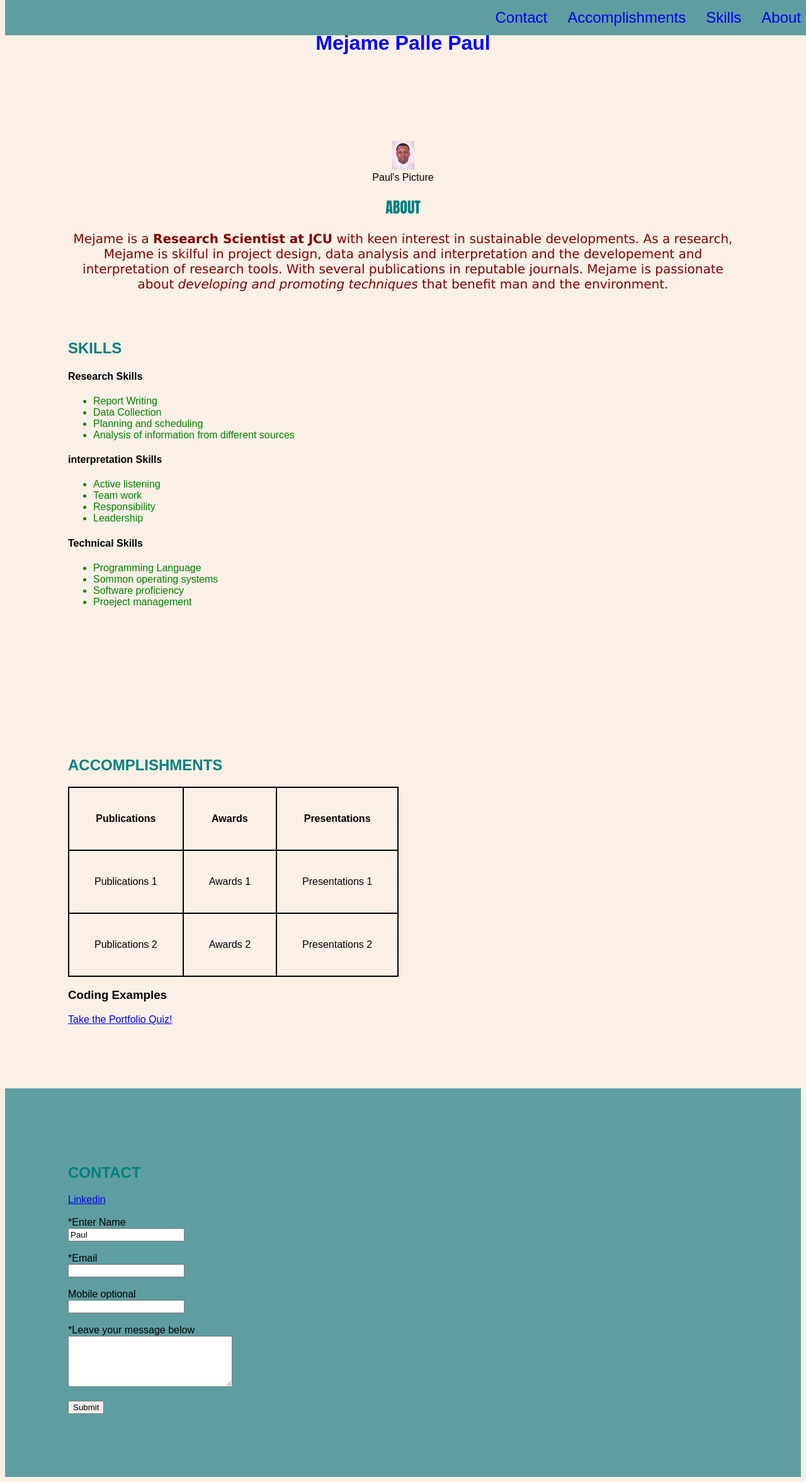
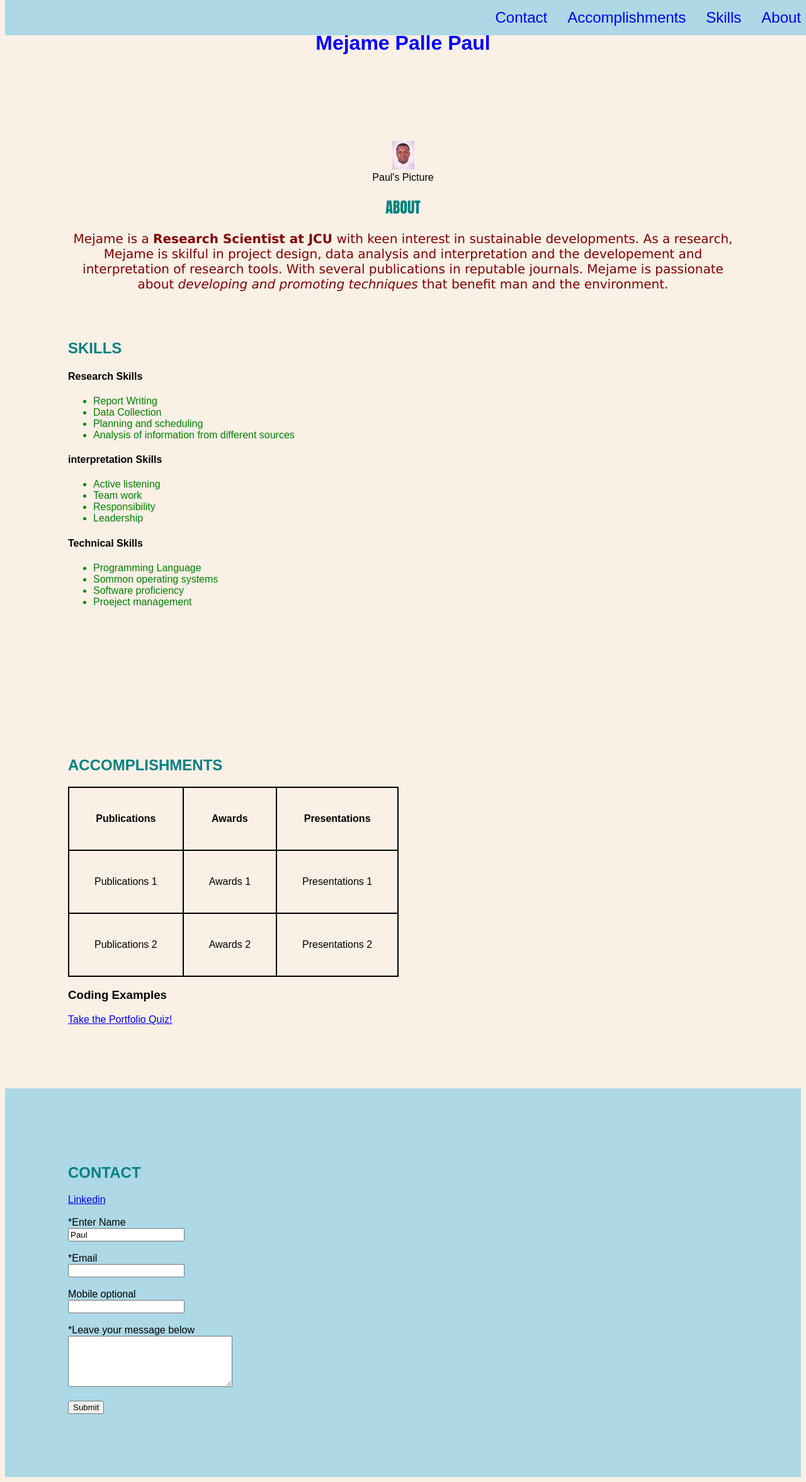
Before and after one commit to Mejamegithub/.github.io, a plain HTML site: page index.html in a window 1280 px wide. Shown: the whole page at 63% size. Drawn offline with Linux system fonts and the light colour scheme.

Commit message:
Update style.css
background color edits for contact section and navi

```diff
--- a/style.css
+++ b/style.css
@@ -9,8 +9,8 @@ p {
     .list li{ color: green;}
  body{font-family: Arial, Helvetica, sans-serif;}
  .figure{text-align: center;display: block;margin-left: auto;margin-right: auto;}
- .topnav{background-color: cadetblue; font-size:x-large; position: fixed; top: 0%;width: 100%;}
- #contactsection{background-color: cadetblue;padding: 100px;}
+ .topnav{background-color: lightblue; font-size:x-large; position: fixed; top: 0%;width: 100%;}
+ #contactsection{background-color: lightblue;padding: 100px;}
  .table th,td{border: 2px solid black; border-collapse: collapse;padding: 40px;}
 #aboutsection{padding: 100px;}
 .topnav a{float: right;display: block;text-align: center;padding: 14px 16px; text-decoration: none;}
```
